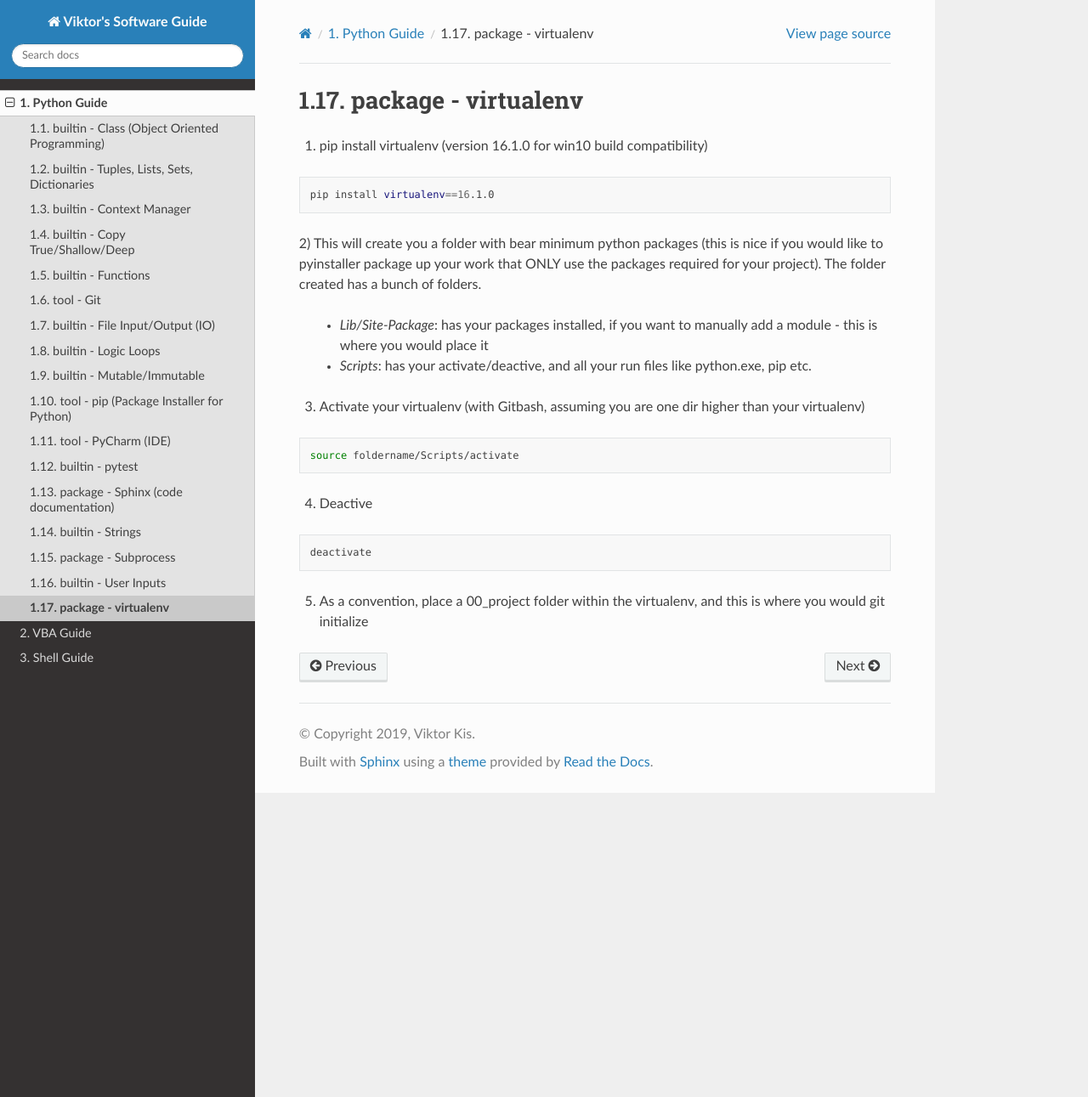
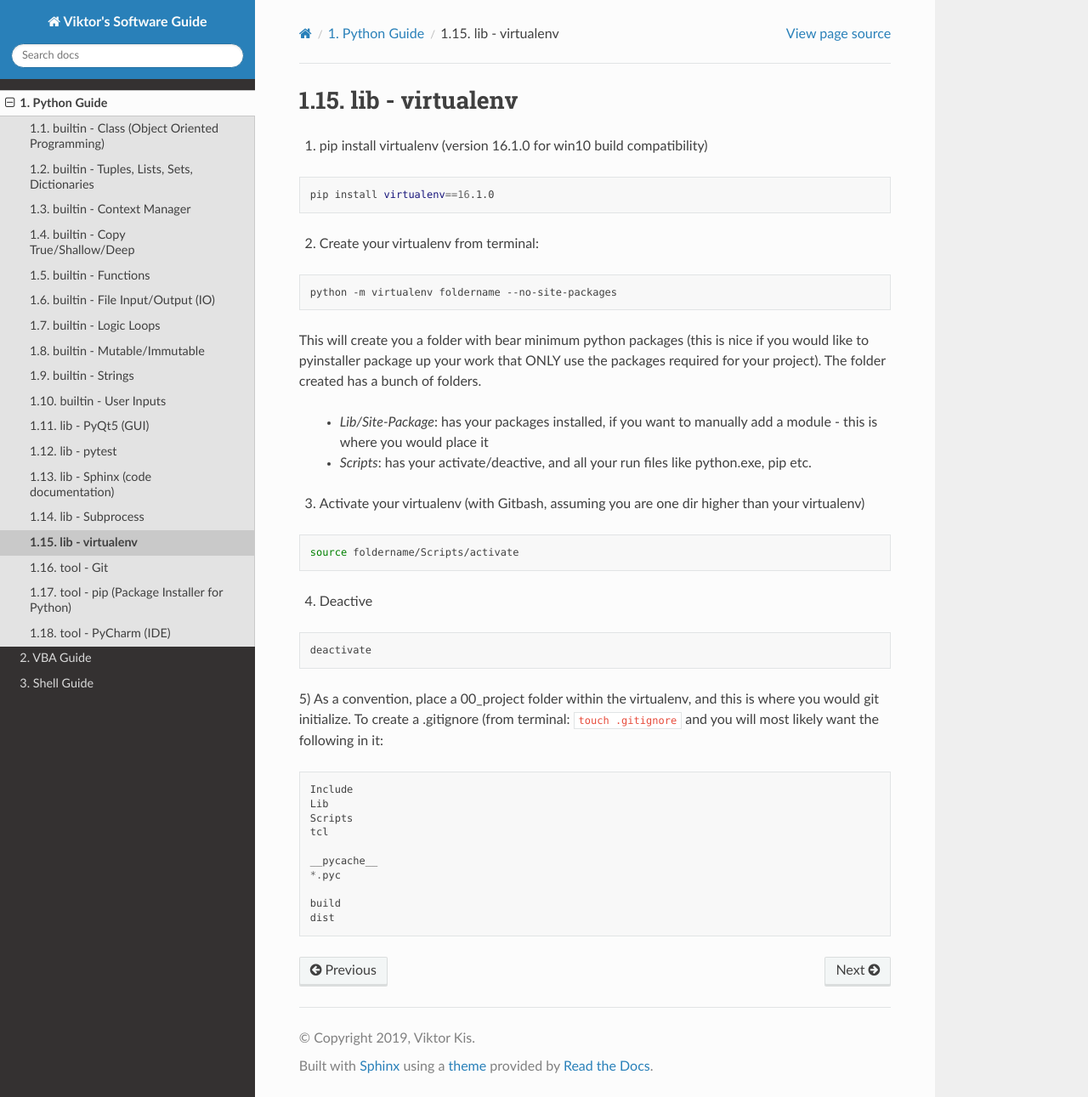
Before and after one commit to PydPiper/viks_SoftwareGuide, a Sphinx documentation site: the page built from source/python/lib_virtualenv.rst, in a window 1280 px wide and 1291 px high. Shown: the whole window at 85% size. Built offline with Sphinx 7.4.7 and the Read the Docs theme 2.0.0, drawn with Linux system fonts in a browser that asks for light colours.

Commit message:
refactored python tree, added pyqt, updated steps for virtualenv

```diff
--- a/source/python/index.rst
+++ b/source/python/index.rst
@@ -4,20 +4,21 @@ Python Guide
 .. toctree::
     :maxdepth: 3
 
-    class
-    containers
-    context_manager
-    copy
-    functions
-    git
-    IO
-    logic_loops
-    mutable
-    pip
-    pycharm
-    pytest
-    sphinx
-    strings
-    subprocess
-    user_inputs
-    virtualenv
+    builtin_class
+    builtin_containers
+    builtin_context_manager
+    builtin_copy
+    builtin_functions
+    builtin_IO
+    builtin_logic_loops
+    builtin_mutable
+    builtin_strings
+    builtin_user_inputs
+    lib_pyqt
+    lib_pytest
+    lib_sphinx
+    lib_subprocess
+    lib_virtualenv
+    tool_git
+    tool_pip
+    tool_pycharm
--- a/source/python/pytest.rst
+++ b/source/python/lib_pytest.rst
@@ -1,4 +1,4 @@
-builtin - pytest
+lib - pytest
 ================
 
 
--- a/source/python/sphinx.rst
+++ b/source/python/lib_sphinx.rst
@@ -1,7 +1,7 @@
-package - Sphinx (code documentation)
+lib - Sphinx (code documentation)
 =====================================
 
-1) Create a virtualenv, see :doc:`virtualenv`
+1) Create a virtualenv, see :doc:`lib_virtualenv`
 2) Active virtualenv and add sphinx ``pip install sphinx``
 3) Change dir to your 00_project folder
 4) Run sphinx-quickstart (you will want to separate source and build for a cleaner structure)
--- a/source/python/subprocess.rst
+++ b/source/python/lib_subprocess.rst
@@ -1,4 +1,4 @@
-package - Subprocess
+lib - Subprocess
 ====================
 
 To run another python script within another python script
--- a/source/python/virtualenv.rst
+++ b/source/python/lib_virtualenv.rst
@@ -1,4 +1,4 @@
-package - virtualenv
+lib - virtualenv
 ====================
 
 1) pip install virtualenv (version 16.1.0 for win10 build compatibility)
@@ -7,7 +7,13 @@ package - virtualenv
 
     pip install virtualenv==16.1.0
 
-2) This will create you a folder with bear minimum python packages (this is nice if you would like to
+2) Create your virtualenv from terminal:
+
+.. code-block:: shell
+
+    python -m virtualenv foldername --no-site-packages
+
+This will create you a folder with bear minimum python packages (this is nice if you would like to
 pyinstaller package up your work that ONLY use the packages required for your project). The folder created
 has a bunch of folders.
 
@@ -26,4 +32,18 @@ has a bunch of folders.
 
     deactivate
 
-5) As a convention, place a 00_project folder within the virtualenv, and this is where you would git initialize
+5) As a convention, place a 00_project folder within the virtualenv, and this is where you would git initialize.
+To create a .gitignore (from terminal: ``touch .gitignore`` and you will most likely want the following in it:
+
+::
+
+    Include
+    Lib
+    Scripts
+    tcl
+
+    __pycache__
+    *.pyc
+
+    build
+    dist
```
Also changed, not shown: source/python/lib_pyqt.rst (added, +23 -0 lines), source/python/pycharm.rst (deleted, +0 -8 lines), source/python/tool_pycharm.rst (added, +20 -0 lines), source/python/builtin_IO.rst (renamed from source/python/IO.rst), source/python/builtin_class.rst (renamed from source/python/class.rst), source/python/builtin_containers.rst (renamed from source/python/containers.rst), source/python/builtin_context_manager.rst (renamed from source/python/context_manager.rst), source/python/builtin_copy.rst (renamed from source/python/copy.rst), source/python/builtin_functions.rst (renamed from source/python/functions.rst), source/python/builtin_logic_loops.rst (renamed from source/python/logic_loops.rst), source/python/builtin_mutable.rst (renamed from source/python/mutable.rst), source/python/builtin_strings.rst (renamed from source/python/strings.rst), source/python/builtin_user_inputs.rst (renamed from source/python/user_inputs.rst), source/python/tool_git.rst (renamed from source/python/git.rst), 1 more files.
